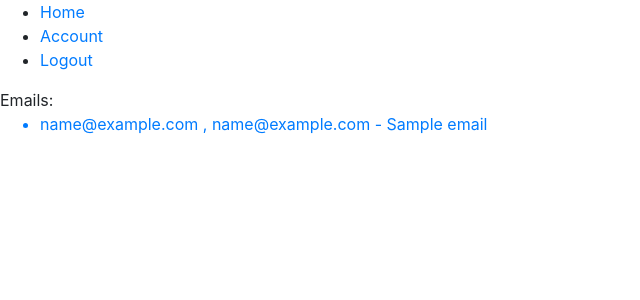
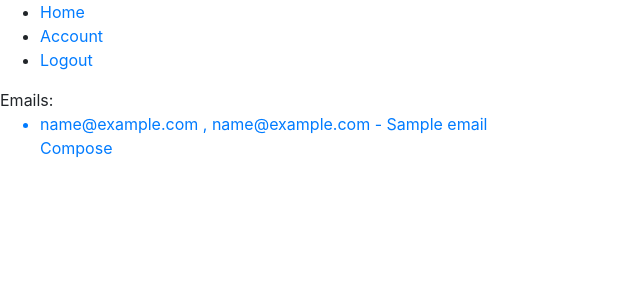
Before and after one commit to tsarchghs/Flastell, a Flask app: page /index in a window 1280 px wide. Shown: the top 300 px of the page, without its empty margins (0-640 px from the left). Run offline with Flask 2, Linux system fonts and the light colour scheme; a user stored in the database is signed in; tables that the repository leaves empty hold one stand-in row (values such as "Sample post").

```diff
--- a/flastell/templates/index.html
+++ b/flastell/templates/index.html
@@ -9,5 +9,6 @@ Emails:
 		<a href="{{ url_for('showEmails',receiver_id=key.1.id) }}"><li>{{key.1.email}} , {{key.2.email}} - {{value}}</li></a>
 	{% endif %}
 {% endfor %}
+<a href="#">Compose</a>
 </ul>
 {% endblock body %}
```
